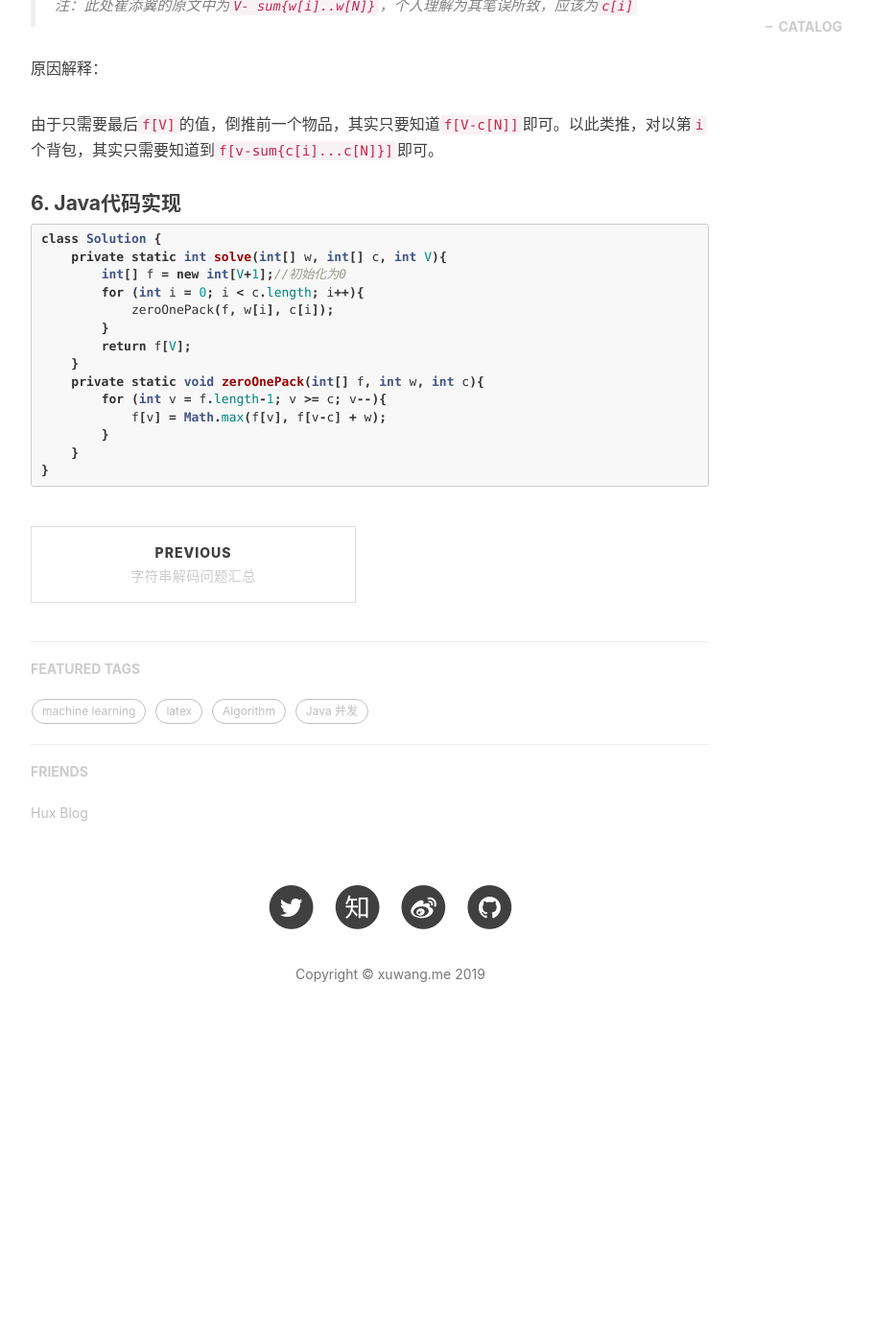
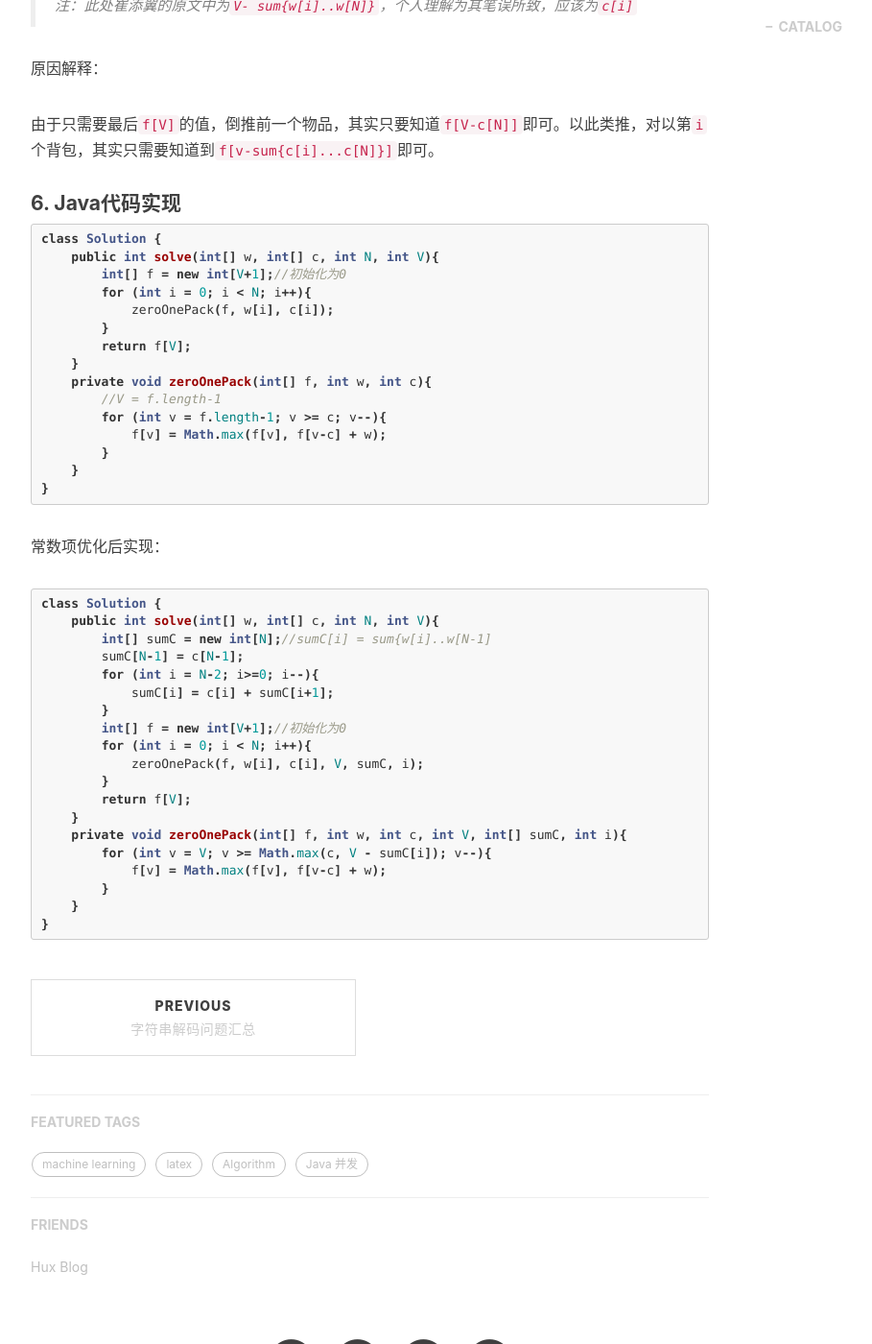
Before and after one commit to xuwangme/xuwangme.github.io, a Jekyll site: the page built from _posts/2019-8-5-pack problem 1.md, in a window 1280 px wide and 1400 px high, scrolled down 3866 px. Shown: the whole window at 96% size, without its empty margins (233-1142 px from the left). Built offline with Jekyll 4.4.1, drawn with Linux system fonts in a browser that asks for light colours; nearby versions of some CDN libraries; comment, search, counter and statistics services are not loaded; before the commit the page ends 4984 px from its top, so only the background shows below that.

Commit message:
更新文档

````diff
--- a/_posts/2019-8-4-pack problem 1.md
+++ b/_posts/2019-8-5-pack problem 1.md
@@ -134,17 +134,42 @@ for i = 1 to N
 
 ```java
 class Solution {
-    private static int solve(int[] w, int[] c, int V){
+    public int solve(int[] w, int[] c, int N, int V){
         int[] f = new int[V+1];//初始化为0
-        for (int i = 0; i < c.length; i++){
+        for (int i = 0; i < N; i++){
             zeroOnePack(f, w[i], c[i]);
         }
         return f[V];
     }
-    private static void zeroOnePack(int[] f, int w, int c){
+    private void zeroOnePack(int[] f, int w, int c){
+        //V = f.length-1
         for (int v = f.length-1; v >= c; v--){
             f[v] = Math.max(f[v], f[v-c] + w);
         }
     }
 }
 ```
+
+常数项优化后实现：
+
+```java
+class Solution {
+    public int solve(int[] w, int[] c, int N, int V){
+        int[] sumC = new int[N];//sumC[i] = sum{w[i]..w[N-1]
+        sumC[N-1] = c[N-1];
+        for (int i = N-2; i>=0; i--){
+            sumC[i] = c[i] + sumC[i+1];
+        }
+        int[] f = new int[V+1];//初始化为0
+        for (int i = 0; i < N; i++){
+            zeroOnePack(f, w[i], c[i], V, sumC, i);
+        }
+        return f[V];
+    }
+    private void zeroOnePack(int[] f, int w, int c, int V, int[] sumC, int i){
+        for (int v = V; v >= Math.max(c, V - sumC[i]); v--){
+            f[v] = Math.max(f[v], f[v-c] + w);
+        }
+    }
+}
+```
````
